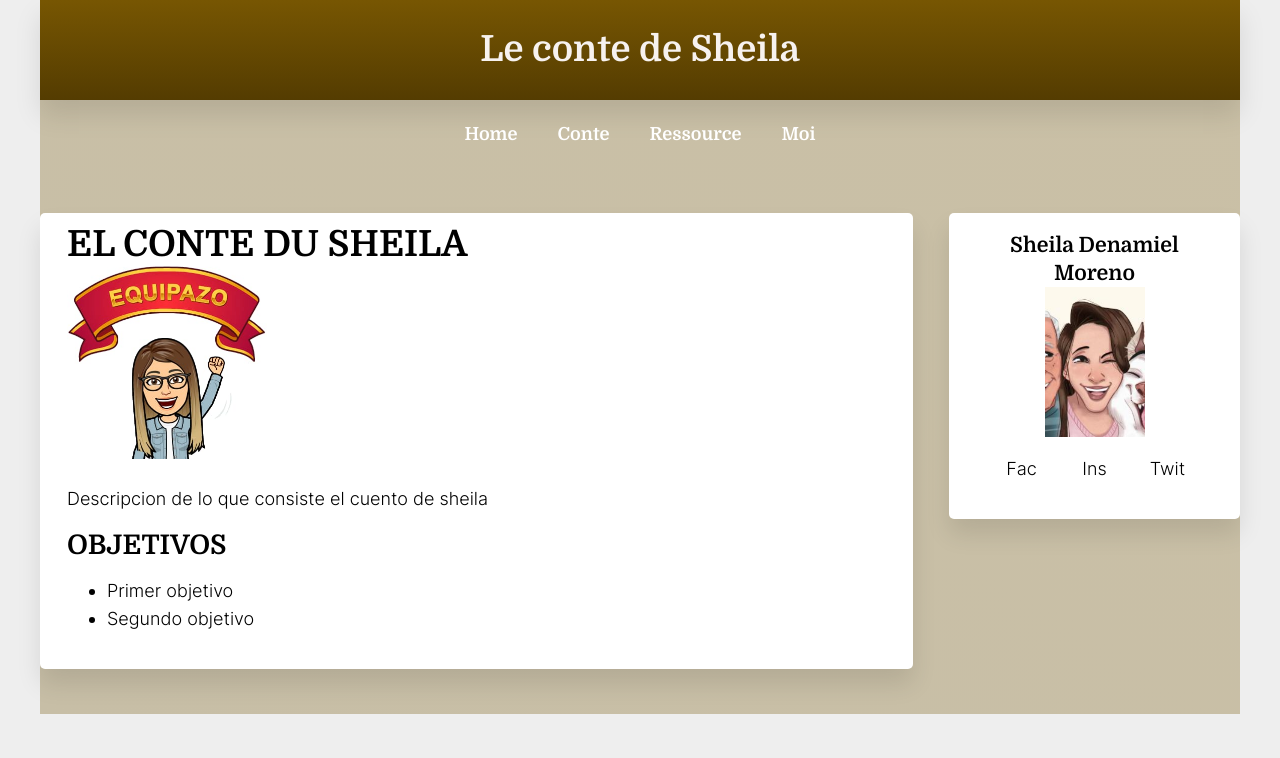
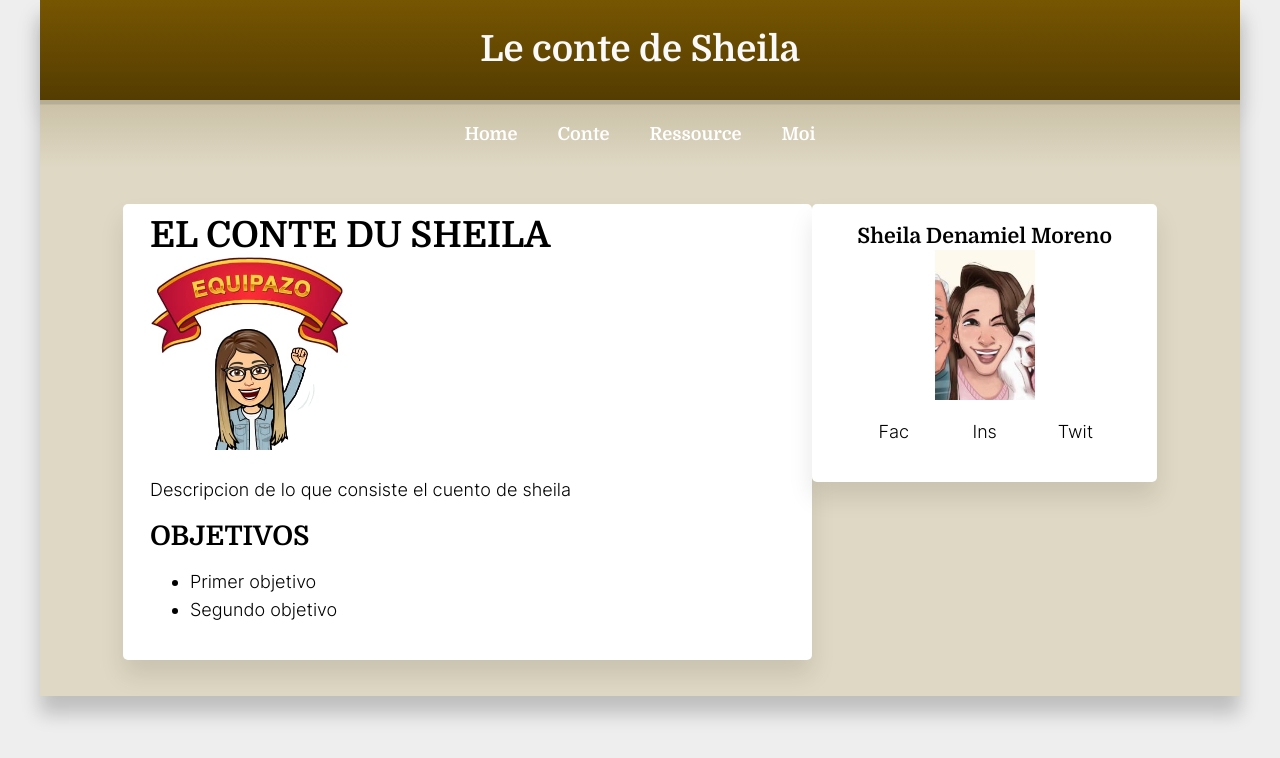
Before and after one commit to i42maroa/sheilaWebpage, a Next.js app: page / in a window 1280 px wide. Shown: the top 758 px of the page. Built offline with nearby package versions, Linux system fonts and the light colour scheme.

Commit message:
Modify post component styles

```diff
--- a/components/Navbar/Navbar.module.css
+++ b/components/Navbar/Navbar.module.css
@@ -3,8 +3,8 @@
     min-height: var(--height-navbar);
     display: flex;
     justify-content: center;
-    background: linear-gradient(var(--background-layout-gradient), var(--background-layout));
-    background: transparent;
+    background: linear-gradient(var(--smoth-brown), var(--smoth-brown-layout));
+    box-shadow: inset 0 0.25rem 0  rgba(0, 0, 0, 0.1);;
 }
 
 .containerNav{
@@ -17,7 +17,7 @@
 }
 
 .a{
-    color: var(--white-page);
+    color: var(--brown);
     font-size: 1rem;
     font-weight: 500;
     align-self: flex-end;
--- a/layouts/Header/Header.module.css
+++ b/layouts/Header/Header.module.css
@@ -9,7 +9,6 @@
 .headTitle{
     background: linear-gradient(var(--brown-gradient), var(--brown));
     padding: 2rem 0;
-
     box-shadow: 0 15px 25px rgba(0, 0, 0, 0.1);
 }
 
--- a/layouts/PageLayout/PageLayout.module.css
+++ b/layouts/PageLayout/PageLayout.module.css
@@ -6,17 +6,16 @@
     align-items: center;
     height: fit-content ;
     width: 100%;
+    background: linear-gradient( var(--smoth-brown-layout), var(--smoth-brown-gradient));
     background: var(--smoth-brown-layout);
-    background: linear-gradient(var(--smoth-brown-layout), var(--smoth-brown-layout-gradient));
-    background: linear-gradient(to bottom left, var(--smoth-brown-layout), var(--smoth-brown-layout-gradient));
+    box-shadow: var(--box-shadow);
 }
 
 .column{
     display: grid;
-    grid-template-columns: 3fr 1fr;
+    grid-template-columns: 2fr 1fr;
     justify-items: center;
-    column-gap: 2rem;
-    margin: var(--height-navbar) 0;
+    padding: 0 0.5rem;
 }
 
 @media (min-width: 1200px){
--- a/styles/Ressource.module.css
+++ b/styles/Ressource.module.css
@@ -2,10 +2,9 @@
 .main_column,
 .secondary_column{
     width: 100%;
-    margin: 2rem 0;
+    margin: 0;
     border-radius: 5px;
     padding: var(--padding-standard);
-
 }
 
 .main_column{
@@ -17,6 +16,8 @@
   height: fit-content;
   box-shadow: 0 15px 25px rgba(0, 0, 0, 0.1);
   background: linear-gradient(var(--white-page), var(--white-page-gradient));
+  margin: 0 1rem;
+  width: 95%;
 }
 
 .postSeparator{
--- a/styles/themes/themes.css
+++ b/styles/themes/themes.css
@@ -24,17 +24,18 @@
     --brown-gradient:#775602;
     --white:#fff;
     --white-gradient:#eee;
-    --smoth-brown-layout: #cac0a6;
-    --smoth-brown-layout-gradient: #c7bea6;
-    --white-page:#f7f2ef;
-    --white-page-gradient:#f3ede1;
+    --smoth-brown: #cac0a6;
+    --smoth-brown-gradient: #c7bea6;
+    --smoth-brown-layout: #dfd8c4;
+    --white-page:#fafafa;
+    --white-page-gradient:#f8f8f8;
 
     --box-shadow: 0 1rem 1rem rgba(0, 0, 0, 0.2);
     --font-title: Domine-bold;
     --font-base: Inter;
     --font-size: 1rem;
     --padding-standard: 1rem 1.5rem ;
-    --padding-title: 2rem 2.5rem ;
+    --padding-title: 2rem 2rem 1rem 2rem;
     --padding-footer: 2rem 2.5rem 1rem 2rem;
     --height-navbar: 0.5rem;
 }
```
Also changed, not shown: components/Post/Post.module.css (+18 -10 lines), components/Post/index.js (+11 -7 lines).
